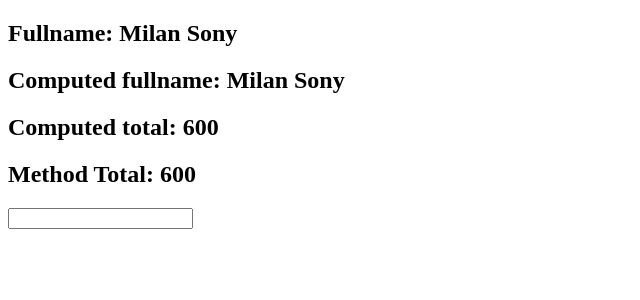
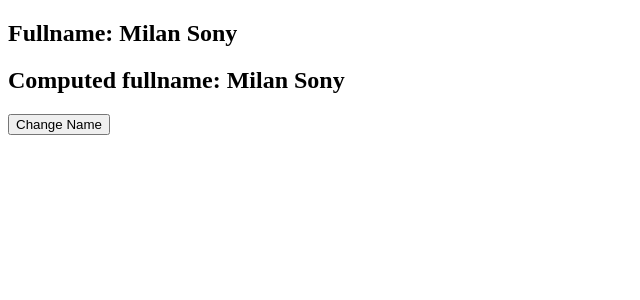
Before and after one commit to milan-sony/learn_vue.js, a Vue app: page / in a window 1280 px wide. Shown: the top 300 px of the page, without its empty margins (0-640 px from the left). Built offline with nearby package versions, Linux system fonts and the light colour scheme.

Commit message:
getter and setter

```diff
--- a/src/App.vue
+++ b/src/App.vue
@@ -2,10 +2,7 @@
 
   <h2>Fullname: {{ firstName }} {{ lastName }}</h2>
   <h2>Computed fullname: {{ fullName }}</h2>
-
-  <h2>Computed total: {{ total }}</h2>
-  <h2>Method Total: {{ getTotal() }}</h2>
-  <input type="text" v-model="country">
+  <button @click="changeFullName">Change Name</button>
 
 </template>
 
@@ -17,40 +14,25 @@ export default {
     return {
       firstName: 'Milan',
       lastName: 'Sony',
-      items: [
-        {
-          id: 1,
-          title: 'TV',
-          price: 100
-        },
-        {
-          id: 1,
-          title: 'Phone',
-          price: 200
-        },
-        {
-          id: 1,
-          title: 'Laptop',
-          price: 300
-        },
-      ],
-      country: ''
     }
   },
   methods: {
-    getTotal(){
-      console.log('getTotal()')
-      return this.items.reduce((total, curr) => (total = total + curr.price), 0)
+    changeFullName(){
+      this.fullName = 'Milosh Sony'
     }
-
   },
   computed:{
-    fullName(){
-      return `${this.firstName} ${this.lastName}`
-    },
-    total(){
-      console.log('total()')
-      return this.items.reduce((total, curr) => (total = total + curr.price), 0)
+    fullName:{
+      // getter : read computed property value
+      get(){
+        return `${this.firstName} ${this.lastName}`
+      },
+      // setter : set() is called when new value is assigned into the computed property
+      set(value){
+        const names = value.split(' ')
+        this.firstName = names[0]
+        this.lastName = names[1]
+      }
     }
   }
 }
```
